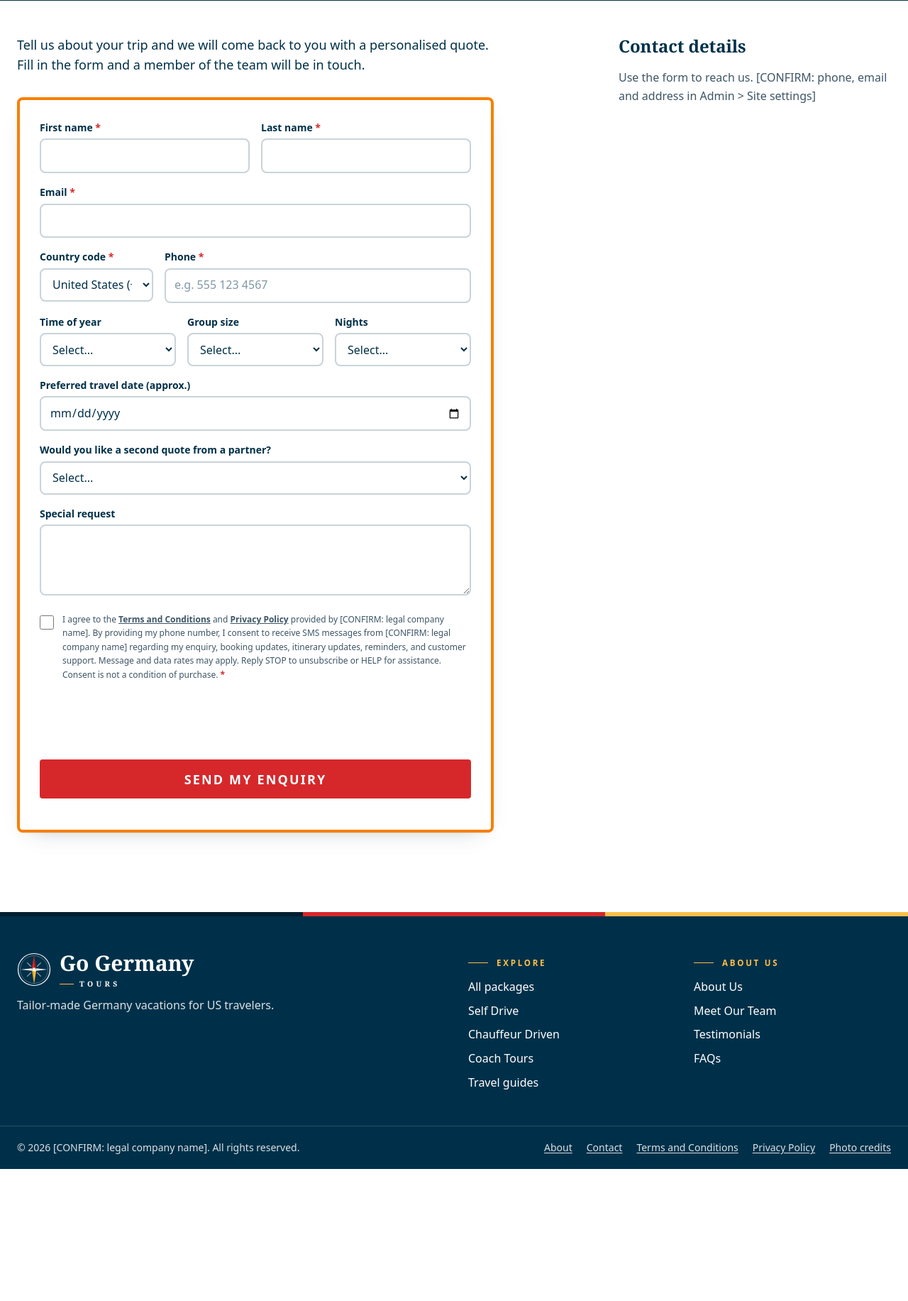
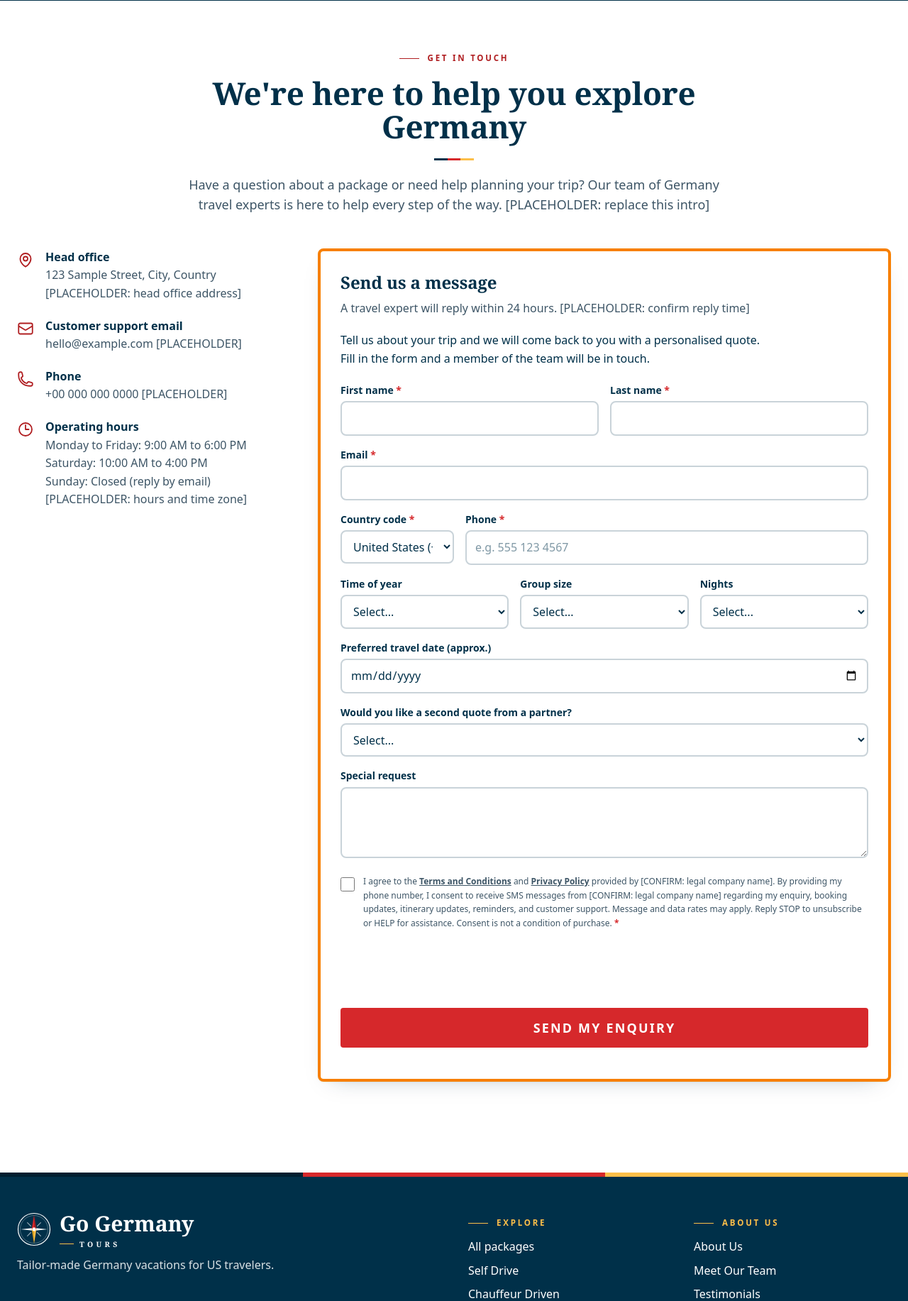
Before and after one commit to xfranzce/go-germany-tours, a Laravel app: page /contact in a window 1280 px wide. Shown: the part 279-2112 px from the top of the page at 71% size. Before the commit the page ends 1926 px from the top, so only its background shows below. Run offline with Laravel 12, Linux system fonts and the light colour scheme; data comes from the database, SQL or seed files in the repository; data that the repository does not hold is empty; style sheets or scripts are compiled from the project's sources; parts of the project's set-up code (start-up, migrations or seed data) failed here and were passed over; some web fonts are replaced.

Commit message:
Contact page: intro, details and hours placeholders
Co-Authored-By: Claude Sonnet 5.5 <noreply@anthropic.com>

```diff
--- a/resources/views/components/icon.blade.php
+++ b/resources/views/components/icon.blade.php
@@ -10,7 +10,8 @@
         'x' => 'M6 18 18 6M6 6l12 12',
         'arrow-right' => 'M13.5 4.5 21 12m0 0-7.5 7.5M21 12H3',
         'shield' => 'M9 12.75 11.25 15 15 9.75m-3-7.036A11.959 11.959 0 0 1 3.598 6 11.99 11.99 0 0 0 3 9.749c0 5.592 3.824 10.29 9 11.623 5.176-1.332 9-6.03 9-11.622 0-1.31-.21-2.571-.598-3.751h-.152c-3.196 0-6.1-1.248-8.25-3.285Z',
-        'pin' => 'M15 10.5a3 3 0 1 1-6 0 3 3 0 0 1 6 0Z M19.5 10.5c0 7.142-7.5 11.25-7.5 11.25S4.5 17.642 4.5 10.5a7.5 7.5 0 1 1 15 0Z',
+        'clock' => 'M12 6v6h4.5m4.5 0a9 9 0 1 1-18 0 9 9 0 0 1 18 0Z',
+        'pin' =>'M15 10.5a3 3 0 1 1-6 0 3 3 0 0 1 6 0Z M19.5 10.5c0 7.142-7.5 11.25-7.5 11.25S4.5 17.642 4.5 10.5a7.5 7.5 0 1 1 15 0Z',
         'adjust' => 'M10.5 6h9.75M10.5 6a1.5 1.5 0 1 1-3 0m3 0a1.5 1.5 0 1 0-3 0M3.75 6H7.5m3 12h9.75m-9.75 0a1.5 1.5 0 0 1-3 0m3 0a1.5 1.5 0 0 0-3 0m-3.75 0H7.5m9-6h3.75m-3.75 0a1.5 1.5 0 0 1-3 0m3 0a1.5 1.5 0 0 0-3 0m-9.75 0h9.75',
         'chat' => 'M8.625 12a.375.375 0 1 1-.75 0 .375.375 0 0 1 .75 0Zm4.125 0a.375.375 0 1 1-.75 0 .375.375 0 0 1 .75 0Zm4.125 0a.375.375 0 1 1-.75 0 .375.375 0 0 1 .75 0ZM2.25 12.76c0 1.6 1.123 2.994 2.707 3.227 1.087.16 2.185.283 3.293.369V21l4.076-4.076a1.526 1.526 0 0 1 1.037-.443 48.282 48.282 0 0 0 5.68-.494c1.584-.233 2.707-1.626 2.707-3.228V6.741c0-1.602-1.123-2.995-2.707-3.228A48.394 48.394 0 0 0 12 3c-2.392 0-4.744.175-7.043.513C3.373 3.746 2.25 5.14 2.25 6.741v6.018Z',
         'star' => 'M11.48 3.499a.562.562 0 0 1 1.04 0l2.125 5.111a.563.563 0 0 0 .475.345l5.518.442c.499.04.701.663.321.988l-4.204 3.602a.563.563 0 0 0-.182.557l1.285 5.385a.562.562 0 0 1-.84.61l-4.725-2.885a.562.562 0 0 0-.586 0L6.982 20.54a.562.562 0 0 1-.84-.61l1.285-5.386a.562.562 0 0 0-.182-.557l-4.204-3.602a.562.562 0 0 1 .321-.988l5.518-.442a.563.563 0 0 0 .475-.345L11.48 3.5Z',
--- a/resources/views/pages/contact.blade.php
+++ b/resources/views/pages/contact.blade.php
@@ -2,20 +2,49 @@
 
 @section('content')
 @include('partials.page-header', ['title' => $page->title, 'crumbs' => [['Home', route('home')], [$page->title, null]]])
-@php $tel = preg_replace('/[^+\d]/', '', $site['phone'] ?? ''); @endphp
-<div class="container-x py-12 grid gap-10 lg:grid-cols-[1fr_24rem]">
-    <div>
-        <div class="prose-ggt text-lg mb-8">{!! $content !!}</div>
-        <div class="card p-5 sm:p-7 border-4 border-brand-tangerine max-w-2xl"><x-enquiry-form form-id="contact" form-name="contact" :extras="true" submit-label="Send My Enquiry"/></div>
+@php
+    $tel = preg_replace('/[^+\d]/', '', $site['phone'] ?? '');
+    $phoneShown = $tel ? ($site['phone_display'] ?: $site['phone']) : '+00 000 000 0000 [PLACEHOLDER]';
+    $emailShown = $site['email'] ?? '' ?: 'hello@example.com [PLACEHOLDER]';
+    $addressShown = $site['address'] ?? '' ?: '123 Sample Street, City, Country [PLACEHOLDER: head office address]';
+@endphp
+<div class="container-x py-12 sm:py-16">
+    <div class="mx-auto max-w-3xl text-center">
+        <p class="eyebrow text-brand-red-dark">Get in touch</p>
+        <h2 class="mt-4">We're here to help you explore Germany</h2>
+        <span class="flag-rule mx-auto" aria-hidden="true"></span>
+        <p class="mt-5 text-base sm:text-lg text-ink-soft">Have a question about a package or need help planning your trip? Our team of Germany travel experts is here to help every step of the way. [PLACEHOLDER: replace this intro]</p>
     </div>
-    <aside class="space-y-4 self-start">
-        <h2 class="text-2xl">Contact details</h2>
-        <ul class="space-y-3">
-            @if($tel)<li class="flex gap-3"><x-icon name="phone" class="w-6 h-6 text-brand-red-dark"/><a class="font-bold underline" href="tel:{{ $tel }}">{{ $site['phone_display'] ?: $site['phone'] }}</a></li>@endif
-            @if(!empty($site['email']))<li class="flex gap-3"><x-icon name="mail" class="w-6 h-6 text-brand-red-dark"/><a class="font-bold underline" href="mailto:{{ $site['email'] }}">{{ $site['email'] }}</a></li>@endif
-            @if(!empty($site['address']))<li class="flex gap-3"><x-icon name="pin" class="w-6 h-6 text-brand-red-dark"/>{{ $site['address'] }}</li>@endif
-            @if(!$tel && empty($site['email']) && empty($site['address']))<li class="text-ink-soft">Use the form to reach us. [CONFIRM: phone, email and address in Admin &gt; Site settings]</li>@endif
-        </ul>
-    </aside>
+
+    <div class="mt-12 grid gap-10 lg:grid-cols-[24rem_1fr] lg:items-start">
+        <aside class="space-y-6">
+            <ul class="space-y-5">
+                <li class="flex gap-4"><x-icon name="pin" class="mt-1 h-6 w-6 shrink-0 text-brand-red-dark"/><div><p class="font-bold text-brand-navy">Head office</p><p class="text-ink-soft">{{ $addressShown }}</p></div></li>
+                <li class="flex gap-4"><x-icon name="mail" class="mt-1 h-6 w-6 shrink-0 text-brand-red-dark"/><div><p class="font-bold text-brand-navy">Customer support email</p>@if(!empty($site['email']))<a class="text-ink-soft underline" href="mailto:{{ $site['email'] }}">{{ $site['email'] }}</a>@else<p class="text-ink-soft">{{ $emailShown }}</p>@endif</div></li>
+                <li class="flex gap-4"><x-icon name="phone" class="mt-1 h-6 w-6 shrink-0 text-brand-red-dark"/><div><p class="font-bold text-brand-navy">Phone</p>@if($tel)<a class="text-ink-soft underline" href="tel:{{ $tel }}">{{ $phoneShown }}</a>@else<p class="text-ink-soft">{{ $phoneShown }}</p>@endif</div></li>
+                <li class="flex gap-4"><x-icon name="clock" class="mt-1 h-6 w-6 shrink-0 text-brand-red-dark"/><div><p class="font-bold text-brand-navy">Operating hours</p>
+                    <ul class="text-ink-soft">
+                        <li>Monday to Friday: 9:00 AM to 6:00 PM</li>
+                        <li>Saturday: 10:00 AM to 4:00 PM</li>
+                        <li>Sunday: Closed (reply by email) [PLACEHOLDER: hours and time zone]</li>
+                    </ul></div></li>
+            </ul>
+            @if(!empty($site['facebook_url']) || !empty($site['instagram_url']))
+                <div class="flex gap-3 text-sm font-bold">
+                    @if(!empty($site['facebook_url']))<a class="underline" href="{{ $site['facebook_url'] }}" rel="noopener" target="_blank">Facebook</a>@endif
+                    @if(!empty($site['instagram_url']))<a class="underline" href="{{ $site['instagram_url'] }}" rel="noopener" target="_blank">Instagram</a>@endif
+                </div>
+            @endif
+        </aside>
+
+        <div>
+            <div class="card border-4 border-brand-tangerine p-5 sm:p-7">
+                <h3 class="text-2xl">Send us a message</h3>
+                <p class="mt-2 mb-5 text-ink-soft">A travel expert will reply within 24 hours. [PLACEHOLDER: confirm reply time]</p>
+                @if(trim(strip_tags($content ?? '')) !== '')<div class="prose-ggt mb-5">{!! $content !!}</div>@endif
+                <x-enquiry-form form-id="contact" form-name="contact" :extras="true" submit-label="Send My Enquiry"/>
+            </div>
+        </div>
+    </div>
 </div>
 @endsection
```
Also changed, not shown: docs/reference/CONTENT_TO_CONFIRM.md (+3 -0 lines).
